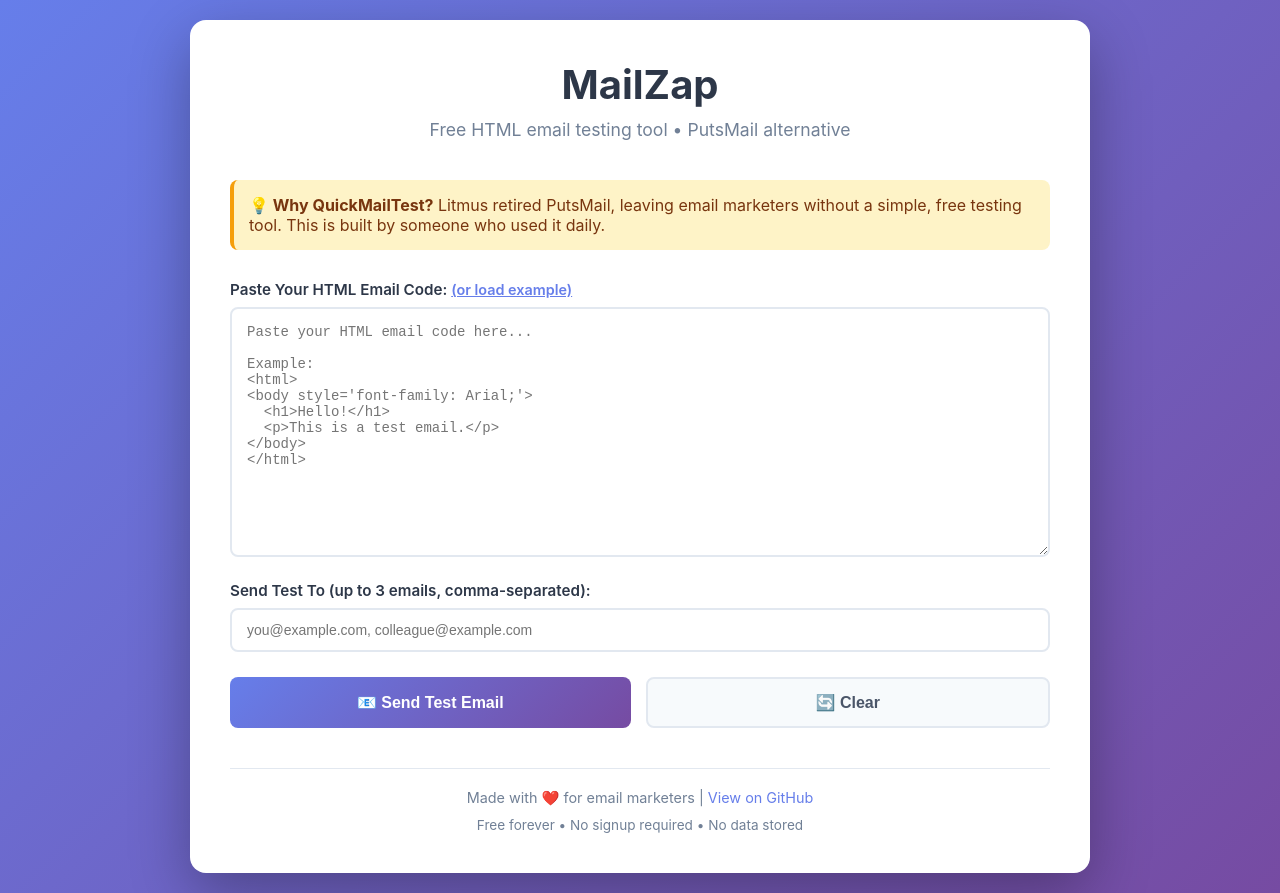
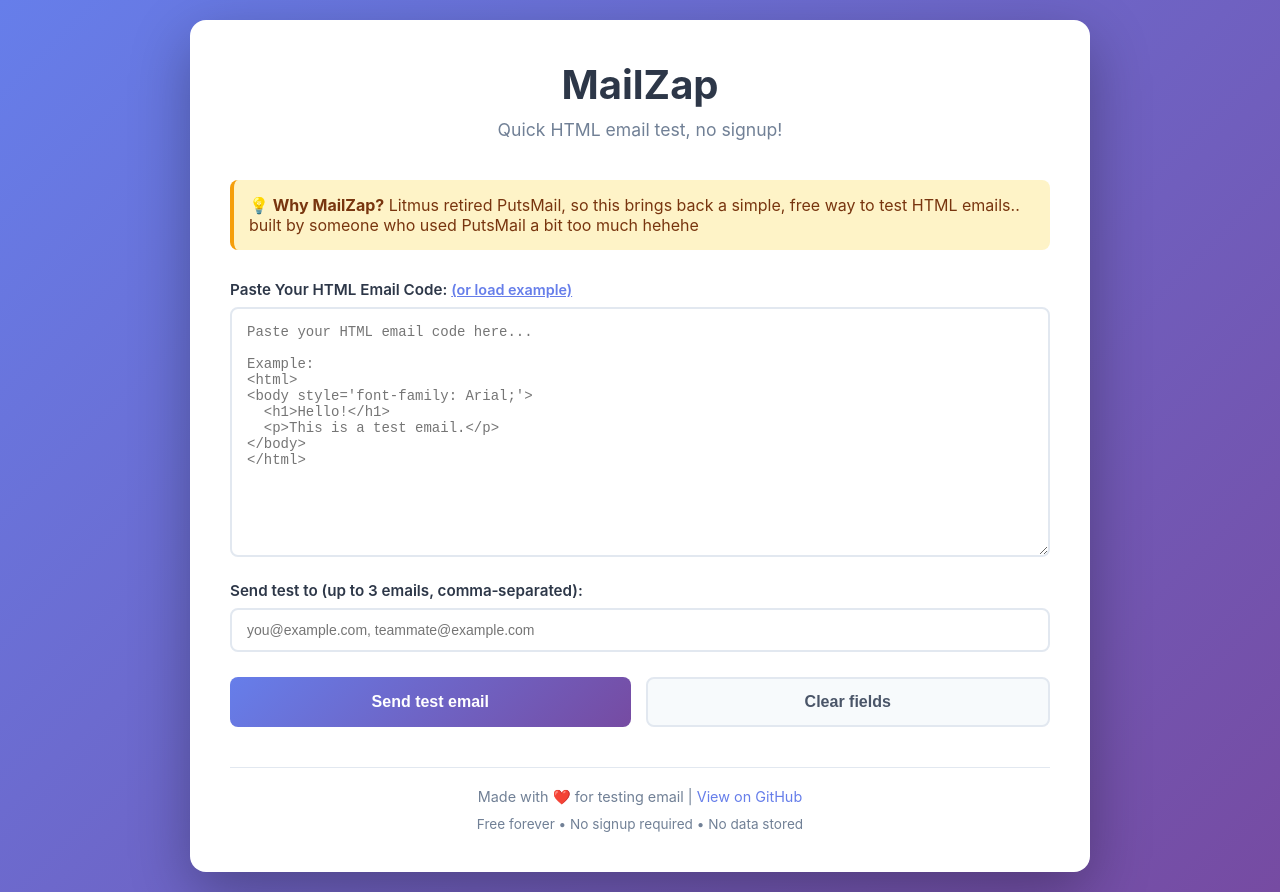
Before and after one commit to ManaliBamne/MailZap, a Flask app: page / in a window 1280 px wide. Run offline with Flask 3, Linux system fonts and the light colour scheme.

Commit message:
Update MailZap UI copy and button text

```diff
--- a/templates/index.html
+++ b/templates/index.html
@@ -211,11 +211,11 @@
     <div class="container">
         <div class="header">
             <h1>MailZap</h1>
-            <p class="subtitle">Free HTML email testing tool • PutsMail alternative</p>
+            <p class="subtitle">Quick HTML email test, no signup!</p>
         </div>
 
         <div class="highlight">
-            <p><strong>💡 Why QuickMailTest?</strong> Litmus retired PutsMail, leaving email marketers without a simple, free testing tool. This is built by someone who used it daily.</p>
+            <p><strong>💡 Why MailZap?</strong> Litmus retired PutsMail, so this brings back a simple, free way to test HTML emails.. built by someone who used PutsMail a bit too much hehehe</p>
         </div>
 
         <form id="emailTestForm">
@@ -230,21 +230,21 @@
             ></textarea>
 
             <label for="testEmails">
-                Send Test To (up to 3 emails, comma-separated):
+                Send test to (up to 3 emails, comma‑separated):
             </label>
             <input
                 type="text"
                 id="testEmails"
-                placeholder="you@example.com, colleague@example.com"
+                placeholder="you@example.com, teammate@example.com"
                 required
             >
 
             <div class="button-group">
                 <button type="submit" class="btn-primary" id="sendBtn">
-                    📧 Send Test Email
+                    Send test email
                 </button>
                 <button type="button" class="btn-secondary" onclick="clearForm()">
-                    🔄 Clear
+                    Clear fields
                 </button>
             </div>
         </form>
@@ -252,7 +252,7 @@
         <div id="status"></div>
 
         <div class="footer">
-            <p>Made with ❤️ for email marketers | <a href="https://github.com/yourusername/quickmailtest" target="_blank">View on GitHub</a></p>
+            <p>Made with ❤️ for testing email | <a href="https://github.com/ManaliBamne/MailZap" target="_blank">View on GitHub</a></p>
             <p style="margin-top: 10px; font-size: 0.85rem;">Free forever • No signup required • No data stored</p>
         </div>
     </div>
@@ -333,12 +333,12 @@
 </head>
 <body style="font-family: Arial, sans-serif; line-height: 1.6; color: #333; max-width: 600px; margin: 0 auto; padding: 20px;">
     <div style="background: linear-gradient(135deg, #667eea 0%, #764ba2 100%); color: white; padding: 30px; text-align: center; border-radius: 10px 10px 0 0;">
-        <h1 style="margin: 0;">Welcome to QuickMailTest!</h1>
+        <h1 style="margin: 0;">Welcome to MailZap!</h1>
     </div>
 
     <div style="background: #f7fafc; padding: 30px; border-radius: 0 0 10px 10px;">
         <h2 style="color: #2d3748;">This is a test email</h2>
-        <p>If you're seeing this, it means QuickMailTest is working perfectly! 🎉</p>
+        <p>If you're seeing this, it means MailZap is working perfectly! 🎉</p>
 
         <p>You can now test your HTML emails quickly and easily.</p>
 
@@ -346,7 +346,7 @@
             <a href="#" style="background: #667eea; color: white; padding: 12px 30px; text-decoration: none; border-radius: 5px; display: inline-block;">Test Button</a>
         </div>
 
-        <p style="color: #718096; font-size: 14px; margin-top: 30px;">Made with ❤️ for email marketers</p>
+        <p style="color: #718096; font-size: 14px; margin-top: 30px;">Made with ❤️ for testing email</p>
     </div>
 </body>
 </html>`;
```
